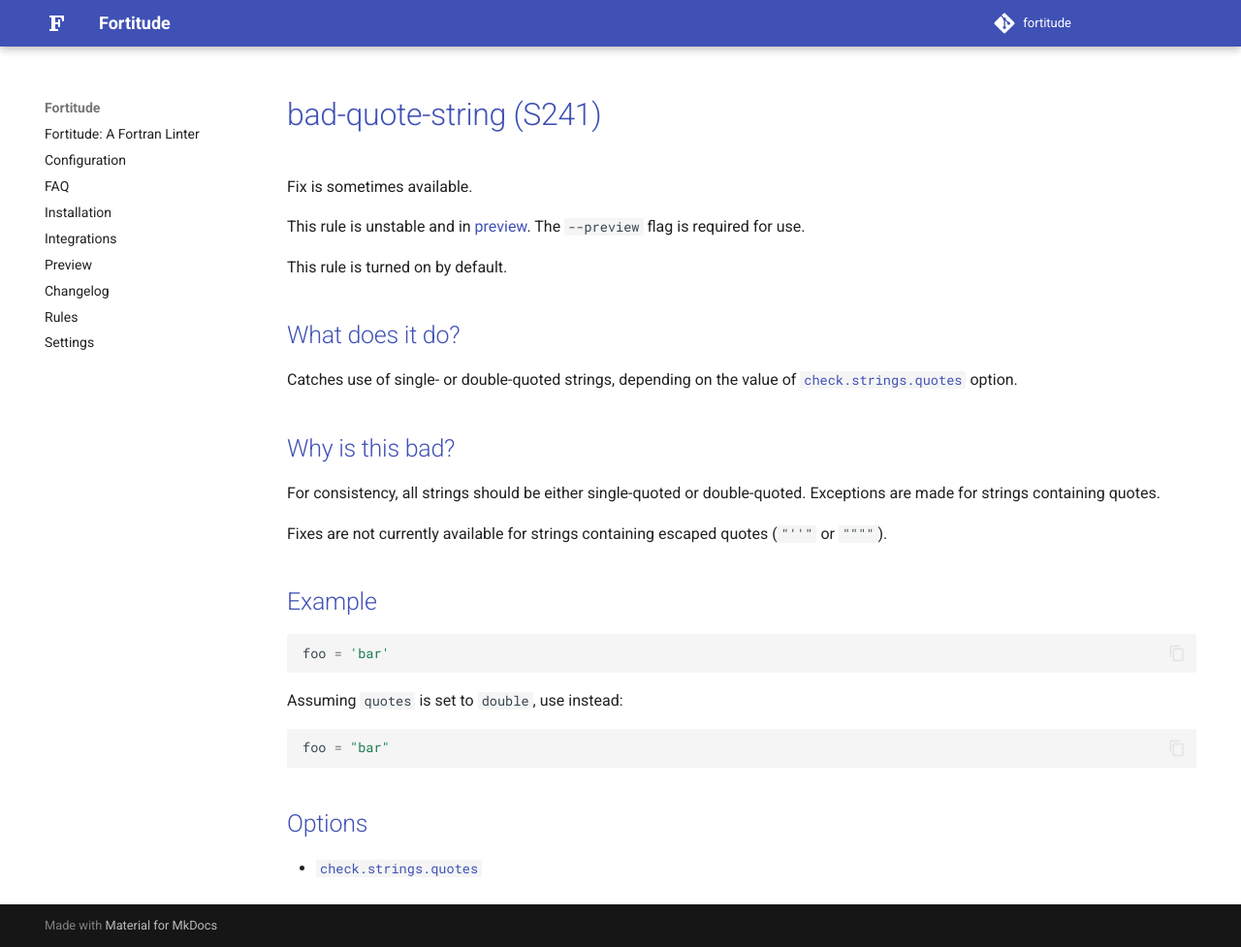
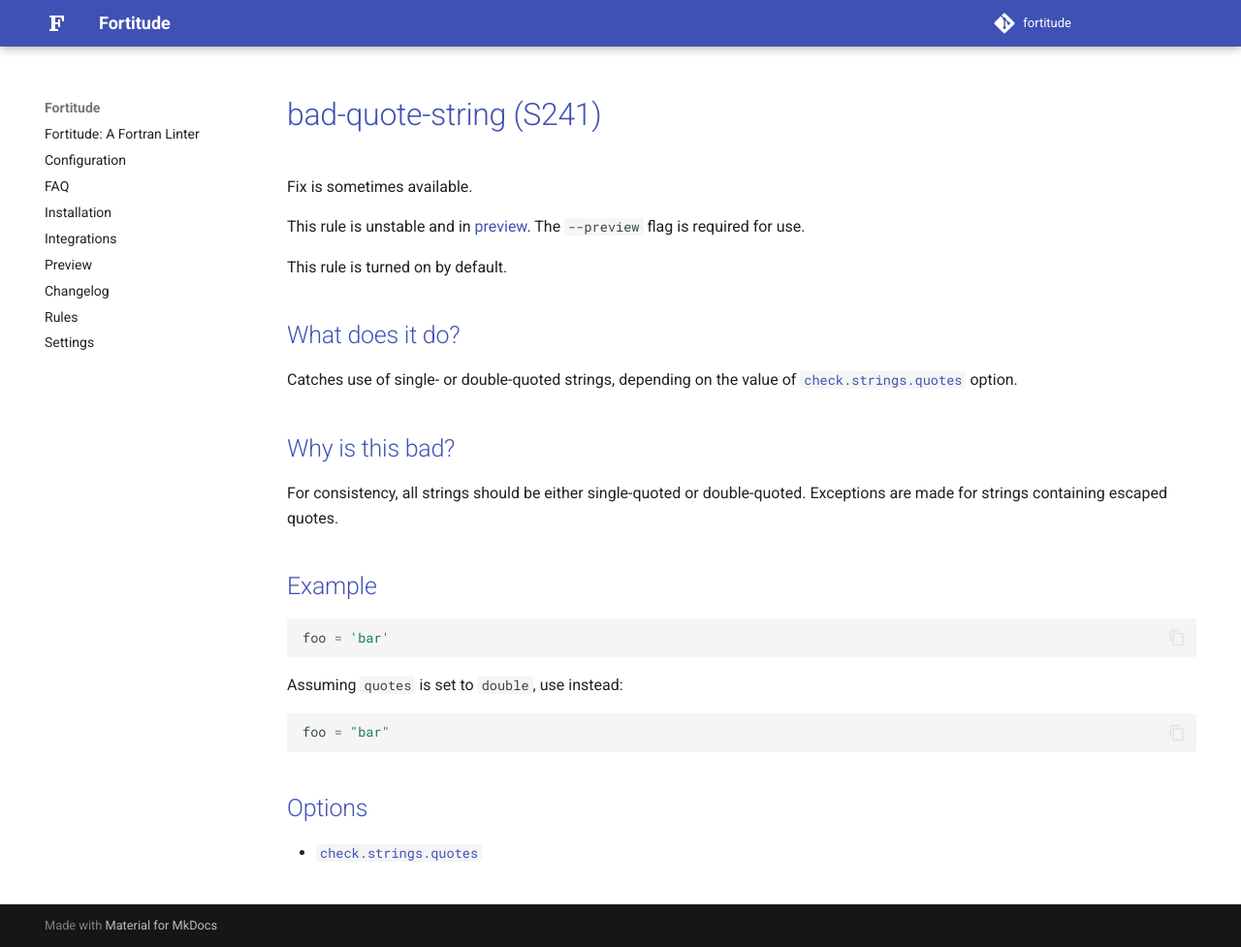
Before and after one commit to PlasmaFAIR/fortitude, an MkDocs documentation site: the page built from docs/rules/bad-quote-string.md, in a window 1280 px wide and 977 px high. Shown: the whole window at 97% size. Built offline with MkDocs 1.6.1 and Material for MkDocs 9.7.7, drawn with Linux system fonts in a browser that asks for light colours; comment, search, counter and statistics services are not loaded.

Commit message:
Fix rule docs

````diff
--- a/docs/rules/bad-quote-string.md
+++ b/docs/rules/bad-quote-string.md
@@ -11,10 +11,7 @@ Catches use of single- or double-quoted strings, depending on the value of
 
 ## Why is this bad?
 For consistency, all strings should be either single-quoted or double-quoted.
-Exceptions are made for strings containing quotes.
-
-Fixes are not currently available for strings containing escaped quotes
-(`"''"` or `""""`).
+Exceptions are made for strings containing escaped quotes.
 
 ## Example
 ```f90
````
Also changed, not shown: docs/rules.md (+1 -1 lines), 1 other file.
